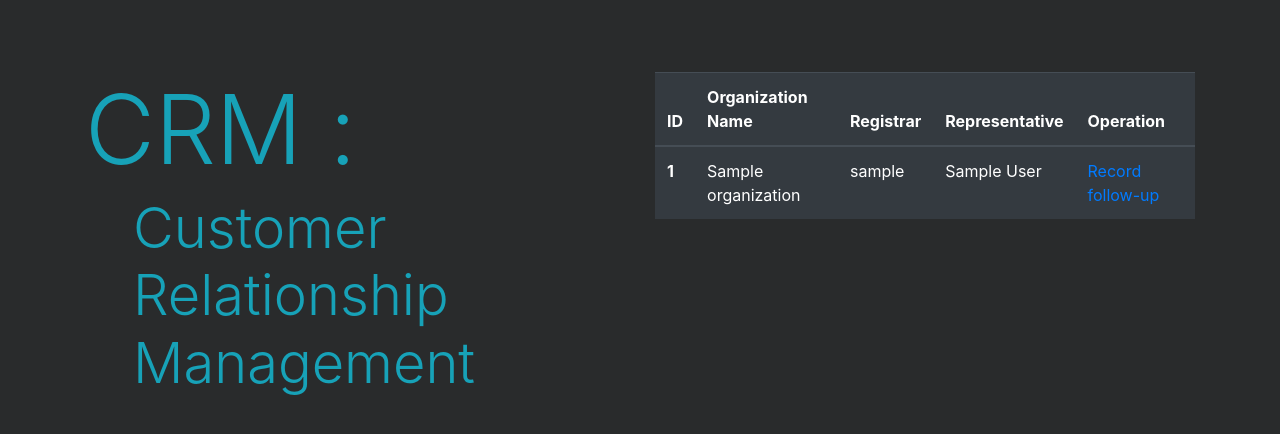
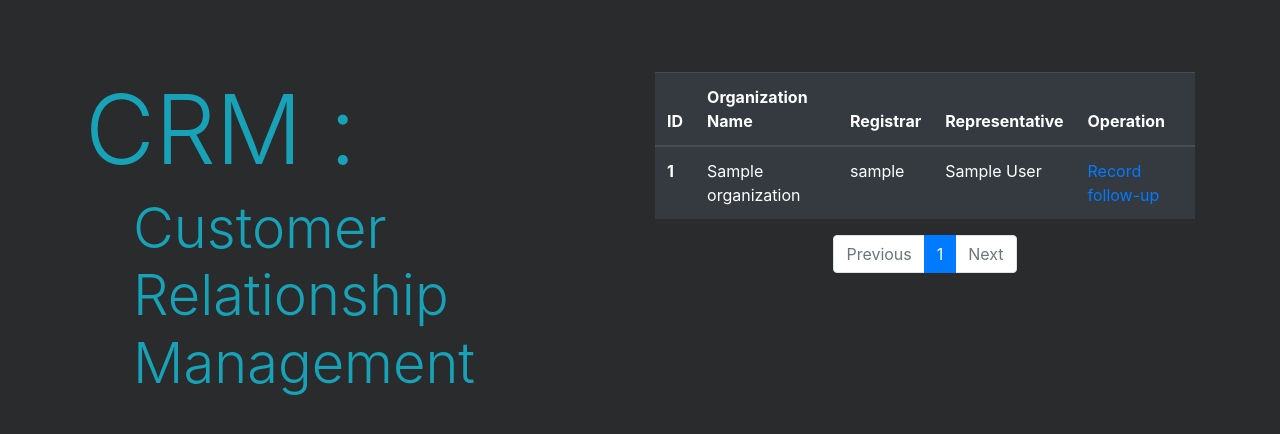
Before and after one commit to ANejadkoorki/CRM-Project, a Django app: page /organization/organization-list/ in a window 1280 px wide. Shown: the part 56-490 px from the top of the page. Run offline with Django 3.2, Linux system fonts and the light colour scheme; a user stored in the database is signed in; tables that the repository leaves empty hold one stand-in row (values such as "Sample post"); some libraries are stand-ins or nearby versions.

Commit message:
WIP : pagination : organization list .

```diff
--- a/CRM/company/templates/company/pagination.html
+++ b/CRM/company/templates/company/pagination.html
@@ -0,0 +1,40 @@
+<nav aria-label="organization pages">
+    <ul class="pagination">
+        {% if page_obj.has_previous %}
+            <li class="page-item ">
+                <a href="{{ request.path }}?page={{ page_obj.previous_page_number }}" class="page-link">Previous</a>
+            </li>
+        {% else %}
+            <li class="page-item disabled">
+                <span class="page-link">Previous</span>
+            </li>
+        {% endif %}
+
+
+
+
+        {% for page in page_obj.paginator.page_range %}
+            {% if page == page_obj.number %}
+                <li class="page-item active">
+                    <span class="page-link">{{ page_obj.number }}<span class="sr-only">(current)</span></span>
+                </li>
+            {% else %}
+                <li class="page-item">
+                    <a class="page-link" href="{{ request.path }}?page={{ page }}">{{ page }}</a>
+                </li>
+            {% endif %}
+        {% endfor %}
+
+
+
+        {% if page_obj.has_next %}
+            <li class="page-item">
+                <a class="page-link" href="{{ request.path }}?page={{ page_obj.next_page_number }}">Next</a>
+            </li>
+        {% else %}
+            <li class="page-item disabled">
+                <span class="page-link">Next</span>
+            </li>
+        {% endif %}
+    </ul>
+</nav>
--- a/CRM/organization/templates/organization/list-organization.html
+++ b/CRM/organization/templates/organization/list-organization.html
@@ -5,6 +5,8 @@
 {% block organ_navactive %}
     <li class="nav-item active dropdown">{% endblock %}
 {% block page_content %}
+    <div class="col">
+        <div class="row">
             <table class="table table-dark">
                 <thead>
                 <tr>
@@ -27,4 +29,14 @@
                 {% endfor %}
                 </tbody>
             </table>
+        </div>
+        <div class="row">
+            <div class="container col-md-auto">
+                <div class="col-md-12">
+                    {% include 'company/pagination.html' %}
+                </div>
+            </div>
+        </div>
+
+    </div>
 {% endblock %}
```
Lines whose indentation alone changed are shown as unchanged.
